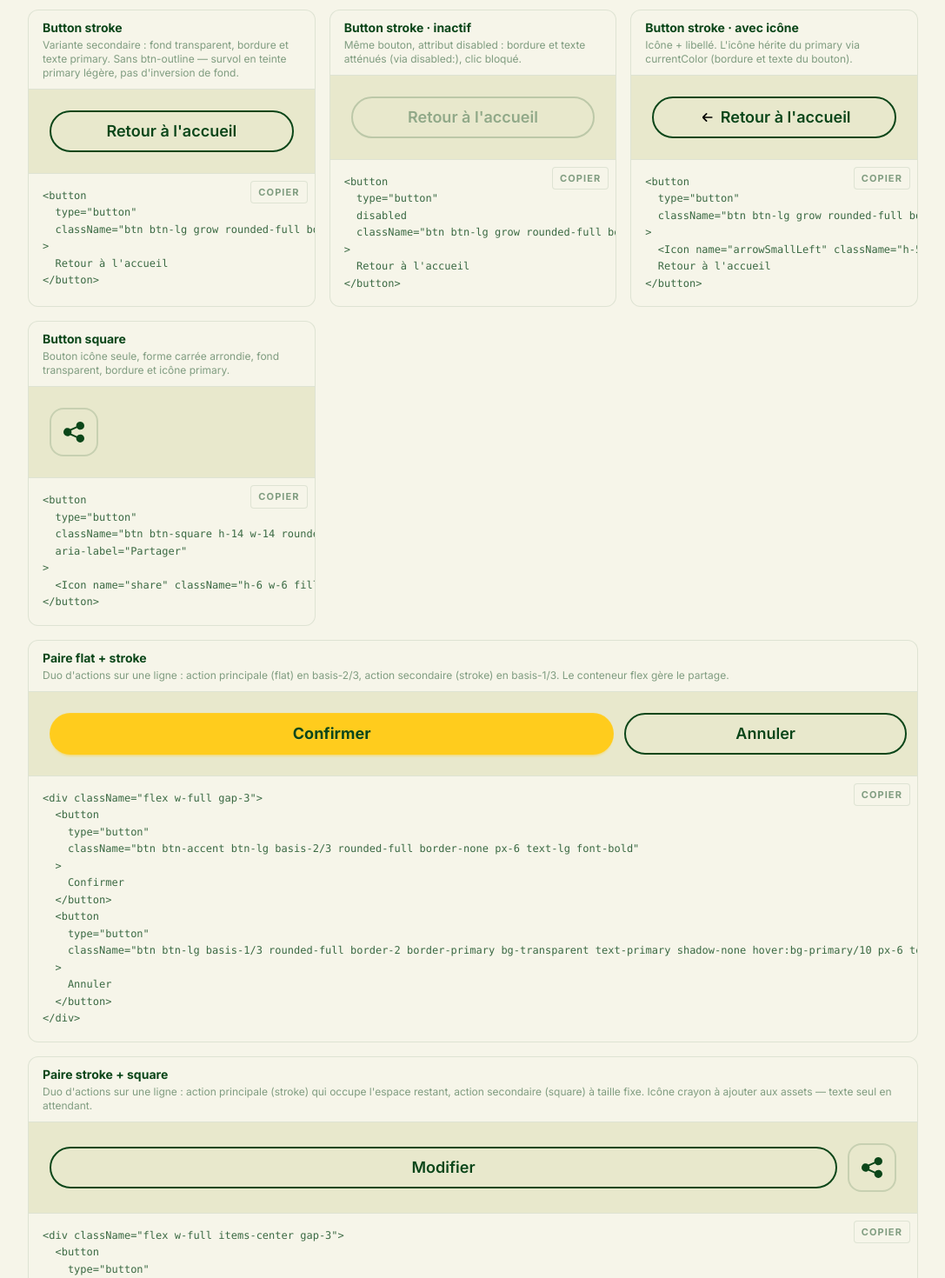
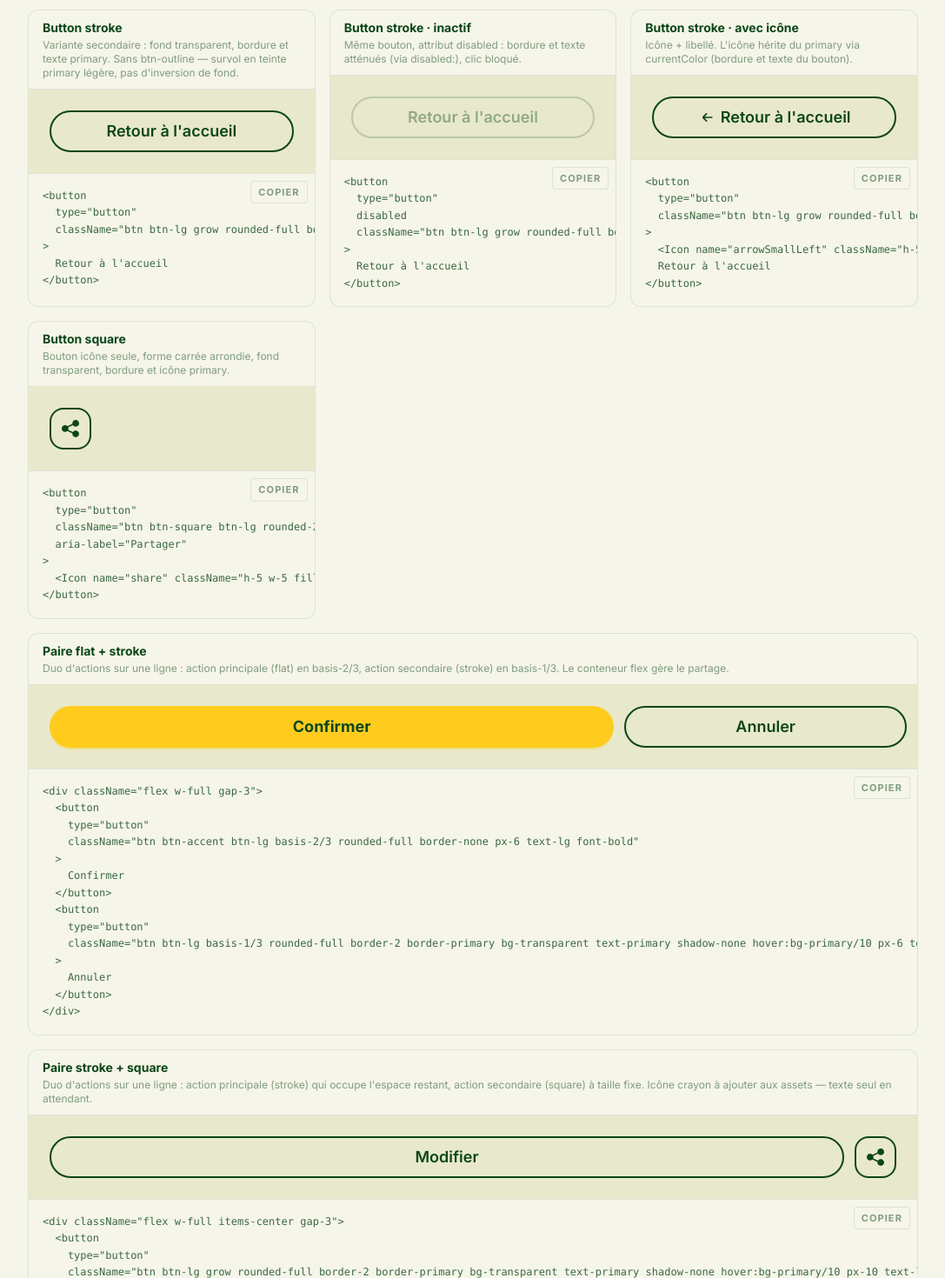
Before and after one commit to WildCodeSchool-2025-09/p3-0526-remote-vigie, a React (Vite) app in the folder client/: page /help/components in a window 1280 px wide. Shown: the part 720-2190 px from the top of the page at 87% size, without its empty margins (96-1183 px from the left). Built offline with nearby package versions, Linux system fonts and the light colour scheme; a web font is replaced by a local one.

Commit message:
(US00) fix on Buttons.tsx

```diff
--- a/client/src/_dev/components/Buttons.tsx
+++ b/client/src/_dev/components/Buttons.tsx
@@ -55,7 +55,7 @@ export default function Buttons() {
   type="button"
   className="btn btn-accent btn-lg grow rounded-full border-none px-10 text-lg font-bold"
 >
-  <Icon name="check" className="h-5 w-5" aria-hidden="true" />
+  <Icon name="check" className="h-5 w-5 fill-primary" aria-hidden="true" />
   Confirmer
 </button>`}
       >
@@ -117,7 +117,7 @@ export default function Buttons() {
   type="button"
   className="btn btn-lg grow rounded-full border-2 border-primary bg-transparent text-primary shadow-none hover:bg-primary/10 px-10 text-lg"
 >
-  <Icon name="arrowSmallLeft" className="h-5 w-5" aria-hidden="true" />
+  <Icon name="arrowSmallLeft" className="h-5 w-5 fill-primary" aria-hidden="true" />
   Retour à l'accueil
 </button>`}
       >
@@ -125,7 +125,7 @@ export default function Buttons() {
           type="button"
           className="btn btn-lg grow rounded-full border-2 border-primary bg-transparent text-primary shadow-none hover:bg-primary/10 px-10 text-lg"
         >
-          <Icon name="arrowSmallLeft" className="h-5 w-5" aria-hidden="true" />
+          <Icon name="arrowSmallLeft" className="h-5 w-5 fill-primary" aria-hidden="true" />
           Retour à l'accueil
         </button>
       </Example>
@@ -135,18 +135,18 @@ export default function Buttons() {
         description="Bouton icône seule, forme carrée arrondie, fond transparent, bordure et icône primary."
         code={`<button
   type="button"
-  className="btn btn-square h-14 w-14 rounded-2xl border-2 border-primary/15 bg-transparent shadow-none hover:bg-primary/10"
+  className="btn btn-square btn-lg rounded-2xl border-2 border-primary bg-transparent shadow-none hover:bg-primary/10"
   aria-label="Partager"
 >
-  <Icon name="share" className="h-6 w-6 fill-primary" aria-hidden="true" />
+  <Icon name="share" className="h-5 w-5 fill-primary" aria-hidden="true" />
 </button>`}
       >
         <button
           type="button"
-          className="btn btn-square h-14 w-14 rounded-2xl border-2 border-primary/15 bg-transparent shadow-none hover:bg-primary/10"
+          className="btn btn-square btn-lg rounded-2xl border-2 border-primary bg-transparent shadow-none hover:bg-primary/10"
           aria-label="Partager"
         >
-          <Icon name="share" className="h-6 w-6 fill-primary" aria-hidden="true" />
+          <Icon name="share" className="h-5 w-5 fill-primary" aria-hidden="true" />
         </button>
       </Example>
 
@@ -198,10 +198,10 @@ export default function Buttons() {
   </button>
   <button
     type="button"
-    className="btn btn-square h-14 w-14 rounded-2xl border-2 border-primary/15 bg-transparent shadow-none hover:bg-primary/10"
+    className="btn btn-square btn-lg rounded-2xl border-2 border-primary bg-transparent shadow-none hover:bg-primary/10"
     aria-label="Partager"
   >
-    <Icon name="share" className="h-6 w-6 fill-primary" aria-hidden="true" />
+    <Icon name="share" className="h-5 w-5 fill-primary" aria-hidden="true" />
   </button>
 </div>`}
       >
@@ -214,10 +214,10 @@ export default function Buttons() {
           </button>
           <button
             type="button"
-            className="btn btn-square h-14 w-14 rounded-2xl border-2 border-primary/15 bg-transparent shadow-none hover:bg-primary/10"
+            className="btn btn-square btn-lg rounded-2xl border-2 border-primary bg-transparent shadow-none hover:bg-primary/10"
             aria-label="Partager"
           >
-            <Icon name="share" className="h-6 w-6 fill-primary" aria-hidden="true" />
+            <Icon name="share" className="h-5 w-5 fill-primary" aria-hidden="true" />
           </button>
         </div>
       </Example>
```
